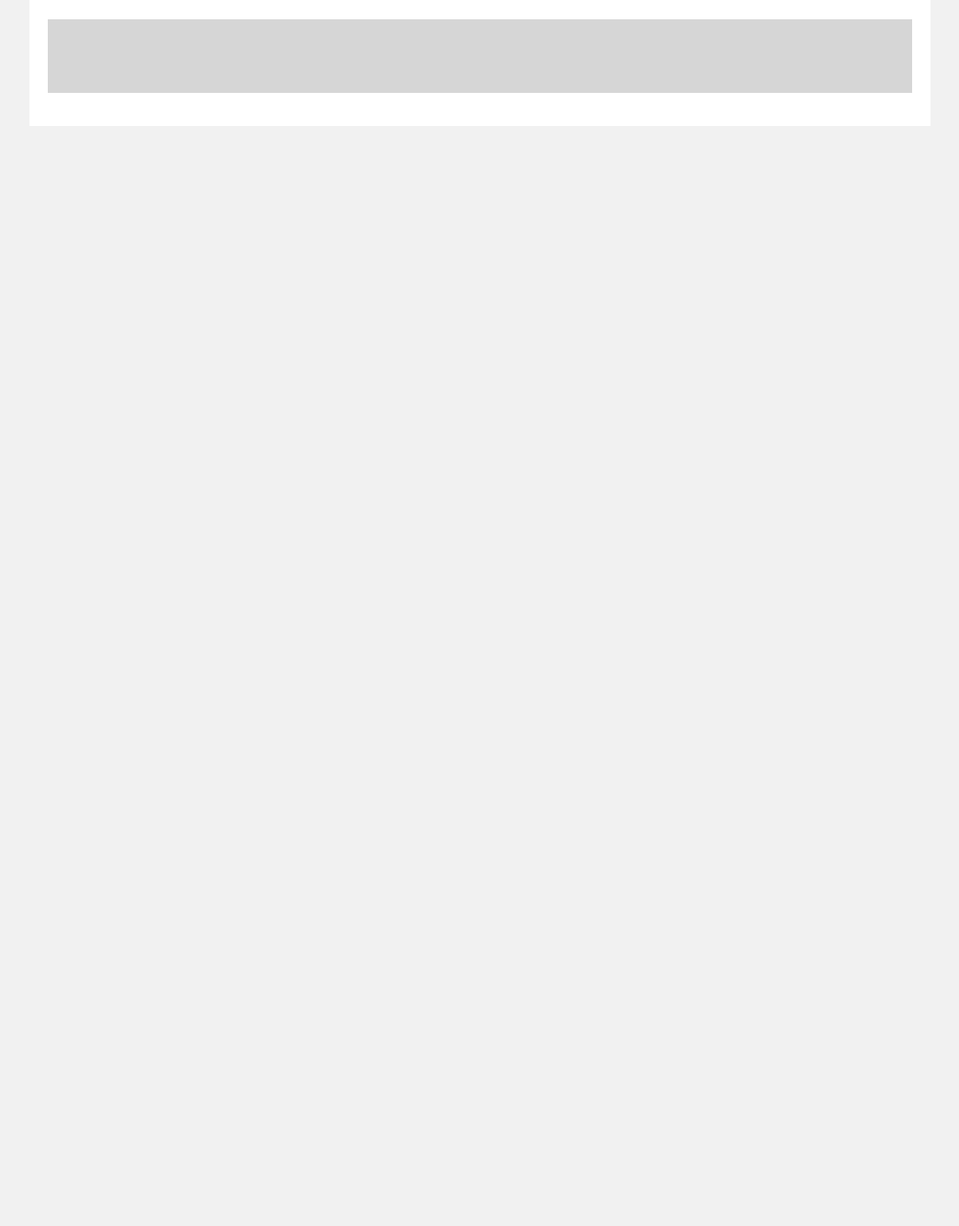
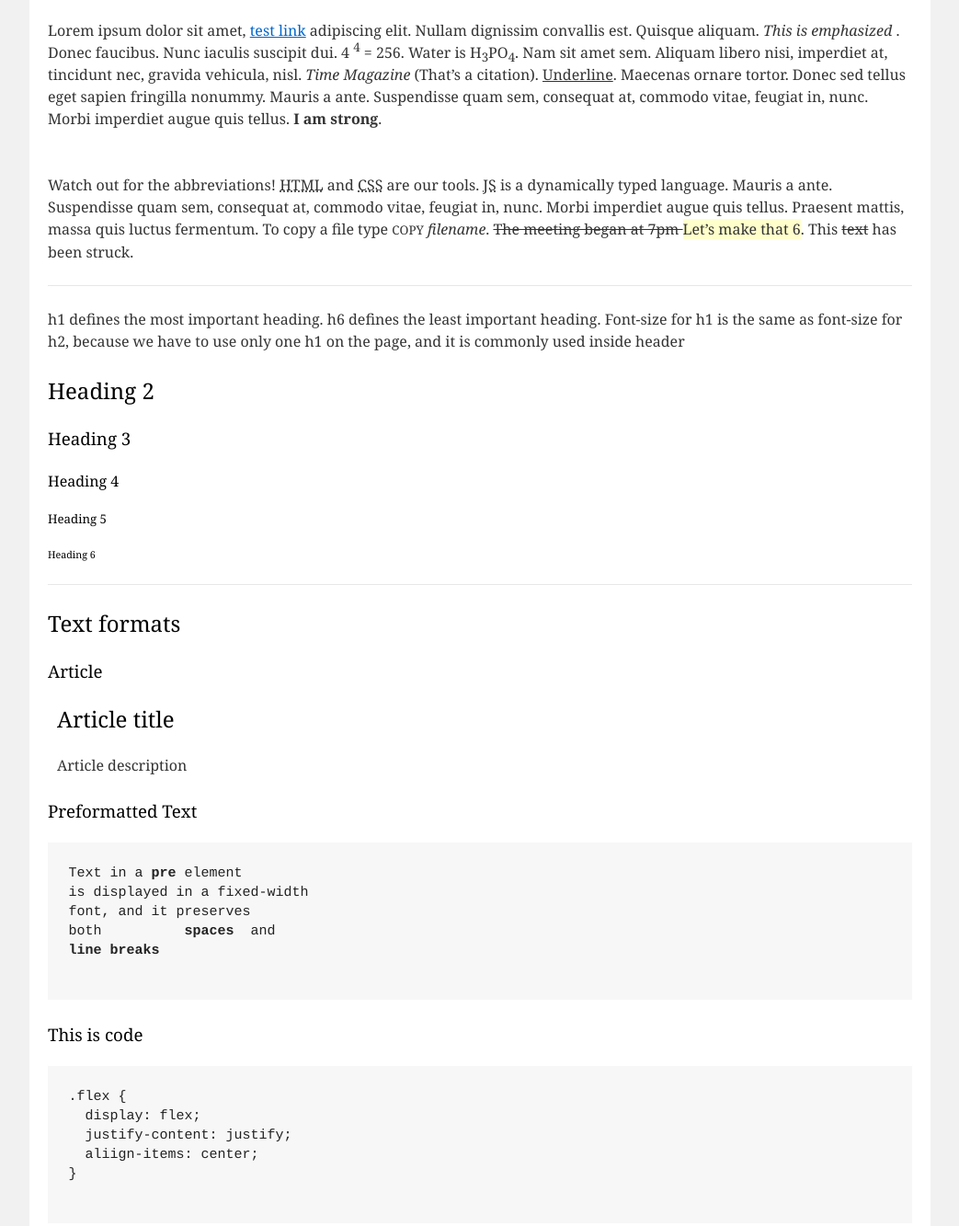
Before and after one commit to TereshkovychYura/FL-12, a plain HTML site: page homework/index.html in a window 1280 px wide. Shown: the part 282-1615 px from the top of the page at 92% size, without its empty margins (118-1161 px from the left). Before the commit the page ends 800 px from the top, so only its background shows below. Drawn offline with Linux system fonts and the light colour scheme.

Commit message:
made text formats part

```diff
--- a/homework/index.html
+++ b/homework/index.html
@@ -27,7 +27,72 @@
               </nav>
               <hr />
             </header>
-            <main></main>
+            <main>
+              <p>
+                Lorem ipsum dolor sit amet, <a href="#">test link</a> adipiscing
+                elit. Nullam dignissim convallis est. Quisque aliquam.
+                <i>This is emphasized</i> . Donec faucibus. Nunc iaculis
+                suscipit dui. 4 <sup>4</sup> = 256. Water is
+                H<sub>3</sub>PO<sub>4</sub>. Nam sit amet sem. Aliquam libero
+                nisi, imperdiet at, tincidunt nec, gravida vehicula, nisl.
+                <i>Time Magazine</i> (That’s a citation). <u>Underline</u>.
+                Maecenas ornare tortor. Donec sed tellus eget sapien fringilla
+                nonummy. Mauris a ante. Suspendisse quam sem, consequat at,
+                commodo vitae, feugiat in, nunc. Morbi imperdiet augue quis
+                tellus. <b>I am strong</b>.
+              </p>
+              <br />
+              <p>
+                Watch out for the abbreviations!
+                <abbr title="Hyper Text Markup Language">HTML</abbr> and
+                <abbr title="Cascading Style Sheets">CSS</abbr> are our tools.
+                <abbr title="JavaScript">JS</abbr> is a dynamically typed
+                language. Mauris a ante. Suspendisse quam sem, consequat at,
+                commodo vitae, feugiat in, nunc. Morbi imperdiet augue quis
+                tellus. Praesent mattis, massa quis luctus fermentum. To copy a
+                file type <small>COPY</small> <i>filename</i>.
+                <del>The meeting began at 7pm </del>
+                <ins>Let’s make that 6</ins>. This <del>text</del> has been
+                struck.
+              </p>
+              <hr />
+              <p>
+                h1 defines the most important heading. h6 defines the least
+                important heading. Font-size for h1 is the same as font-size for
+                h2, because we have to use only one h1 on the page, and it is
+                commonly used inside header
+                <h2>Heading 2</h2>
+                <h3>Heading 3</h3>
+                <h4>Heading 4</h4>
+                <h5>Heading 5</h5>
+                <h6>Heading 6</h6>
+              </p>
+              <hr />
+              <p>
+                <h2>Text formats</h2>
+                <h3>Article</h3>
+                <article>
+                  <h2>Article title</h2>
+                  <p>Article description</p>
+                </article>
+                <h3>Preformatted Text</h3>
+                <pre>
+Text in a <b>pre</b> element
+is displayed in a fixed-width
+font, and it preserves
+both          <b>spaces</b>  and
+<b>line breaks</b>
+                  </pre>
+                  <h3>This is code</h3>
+                  <pre>
+.flex {
+  display: flex;
+  justify-content: justify;
+  aliign-items: center;
+}
+                  </pre>
+              </p>
+            </main>
             <footer></footer>
           </div>
         </div>
```
